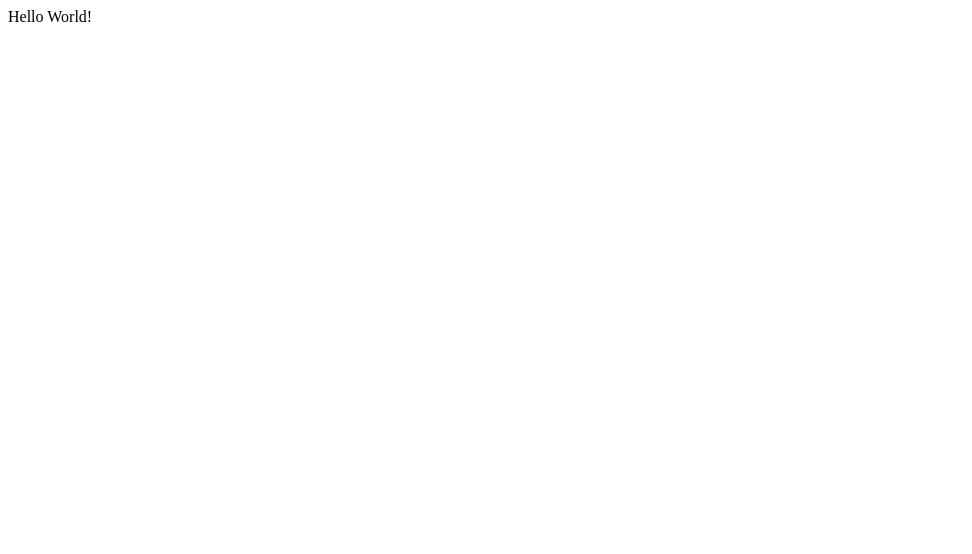
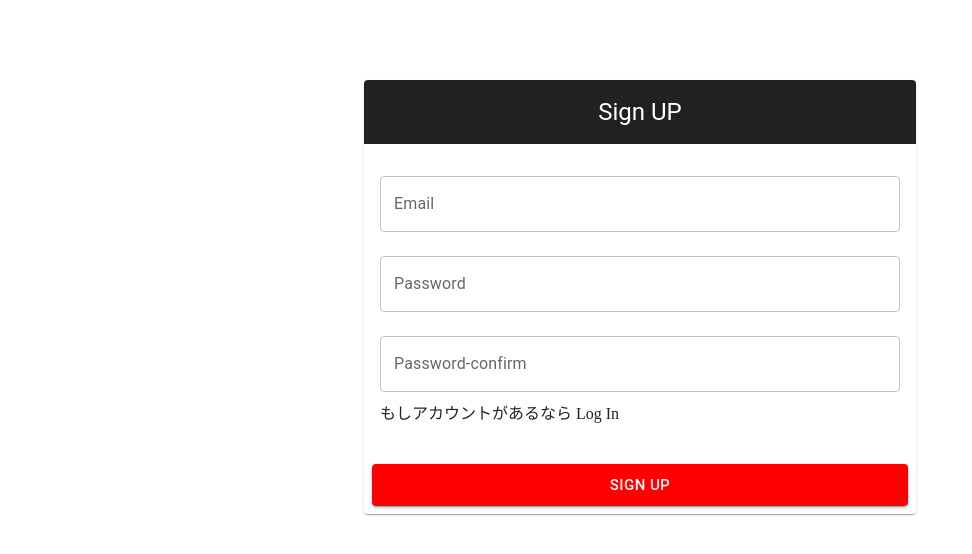
Before and after one commit to Seiju-N/react-firebase-tutorial, a React (Vite) app: page / in a window 1280 px wide. Shown: the top 554 px of the page, without its empty margins (0-972 px from the left). Built offline with nearby package versions, Linux system fonts and the light colour scheme.

Commit message:
Sign upページ実装

```diff
--- a/src/App.tsx
+++ b/src/App.tsx
@@ -1,7 +1,9 @@
+import { SignUp } from "./authentication/SignUp";
+
 export const App = () => {
   return (
     <>
-      <div className="App">Hello World!</div>
+      <SignUp />
     </>
   );
 };
--- /dev/null
+++ b/src/authentication/SignUp.tsx
@@ -0,0 +1,115 @@
+import {
+  Button,
+  Card,
+  CardActions,
+  CardContent,
+  CardHeader,
+  Container,
+  TextField,
+} from "@mui/material";
+import { useForm, Controller, SubmitHandler } from "react-hook-form";
+
+type Inputs = {
+  email: string;
+  password: string;
+  passwordConfirm: string;
+};
+
+export const SignUp = () => {
+  const {
+    handleSubmit,
+    control,
+    formState: { errors, isValid },
+  } = useForm<Inputs>({
+    defaultValues: {
+      email: "",
+      password: "",
+      passwordConfirm: "",
+    },
+    mode: "onChange",
+  });
+
+  const onSubmit: SubmitHandler<Inputs> = (data) => {
+    if (data.email === "abc@email.com" && data.password === "password") {
+      console.log("Signup Successfully");
+    } else {
+      console.log("Incorrect email or password");
+    }
+  };
+
+  return (
+    <Container maxWidth={"sm"}>
+      <form onSubmit={handleSubmit(onSubmit)}>
+        <Card sx={{ marginTop: 10 }}>
+          <CardHeader
+            sx={{ textAlign: "center", background: "#212121", color: "#fff" }}
+            title="Sign UP "
+          />
+          <CardContent>
+            <Controller
+              name="email"
+              control={control}
+              render={({ field }) => (
+                <TextField
+                  {...field}
+                  error={!!errors.email}
+                  fullWidth
+                  id="email"
+                  type="email"
+                  label="Email"
+                  placeholder="Email"
+                  margin="normal"
+                />
+              )}
+            />
+            <Controller
+              name="password"
+              control={control}
+              render={({ field }) => (
+                <TextField
+                  {...field}
+                  error={!!errors.password}
+                  fullWidth
+                  id="password"
+                  type="password"
+                  label="Password"
+                  placeholder="Password"
+                  margin="normal"
+                />
+              )}
+            />
+            <Controller
+              name="passwordConfirm"
+              control={control}
+              render={({ field }) => (
+                <TextField
+                  {...field}
+                  error={!!errors.passwordConfirm}
+                  fullWidth
+                  id="password-confirm"
+                  type="password"
+                  label="Password-confirm"
+                  placeholder="Password-confirm"
+                  margin="normal"
+                />
+              )}
+            />
+            もしアカウントがあるなら Log In
+          </CardContent>
+          <CardActions>
+            <Button
+              variant="contained"
+              size="large"
+              color="secondary"
+              sx={{ backgroundColor: "red", marginTop: 2, flexGrow: 1 }}
+              type="submit"
+              disabled={!isValid}
+            >
+              Sign UP
+            </Button>
+          </CardActions>
+        </Card>
+      </form>
+    </Container>
+  );
+};
```
Also changed, not shown: src/firebase/firebase.tsx (added, +19 -0 lines).
